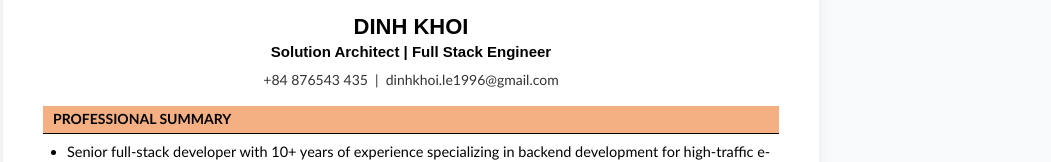
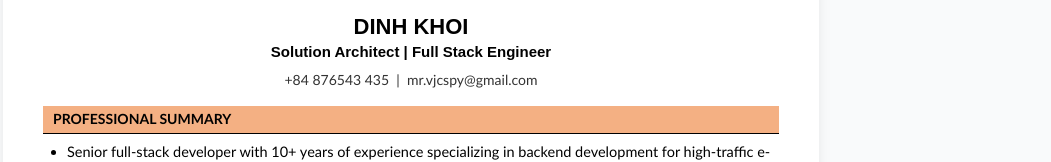
Before and after one commit to vjcspy/cv, a Next.js app in the folder next-cv/: page / in a window 1280 px wide. Shown: the part 142-304 px from the top of the page, without its empty margins (229-1280 px from the left). Built offline with nearby package versions, Linux system fonts and the light colour scheme.

Commit message:
chore: update contact email to mr.vjcspy@gmail.com

```diff
--- a/next-cv/src/data/cv.ts
+++ b/next-cv/src/data/cv.ts
@@ -56,7 +56,7 @@ export const cv: CVData = {
   subtitle: "Solution Architect | Full Stack Engineer",
   contact: {
     phone: "+84 876543 435",
-    email: "dinhkhoi.le1996@gmail.com",
+    email: "mr.vjcspy@gmail.com",
   },
   badges: [
     {
```
Also changed, not shown: 1 other file (tests, documents, lock files or other folders).
